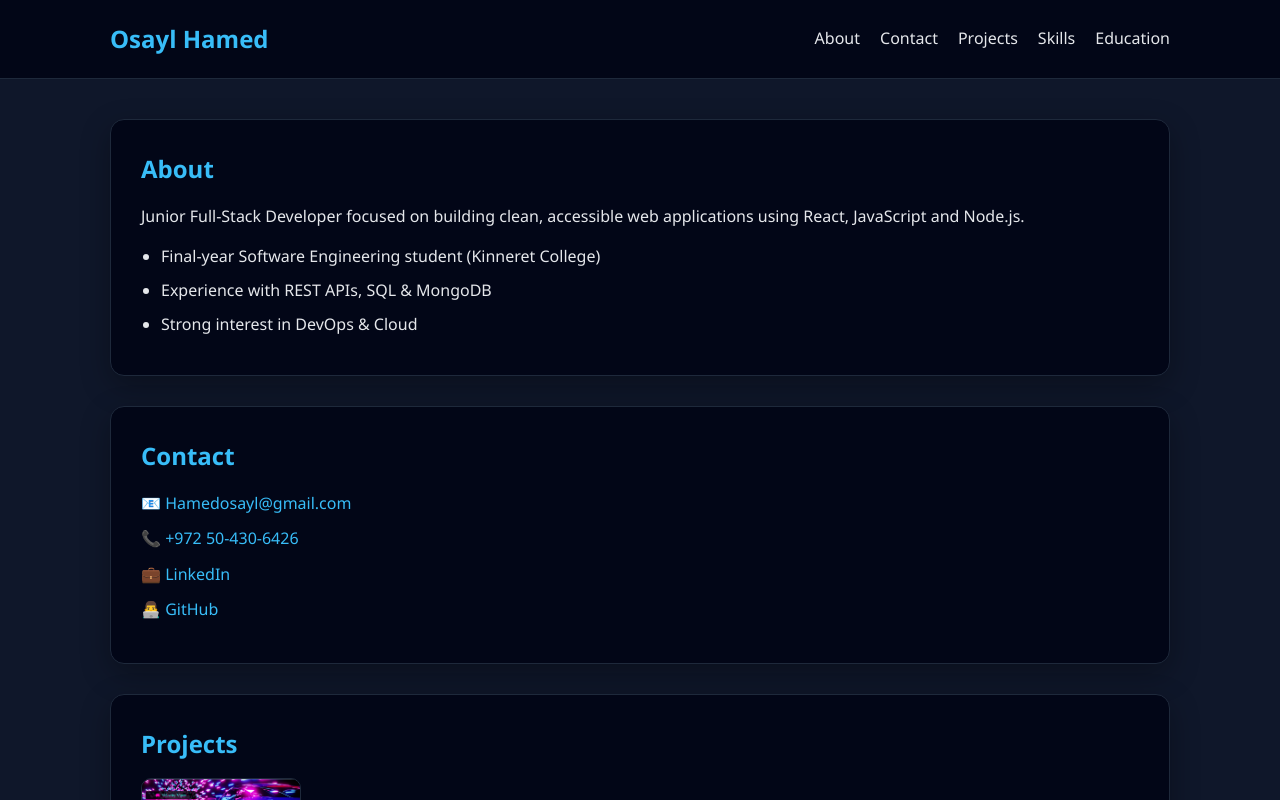
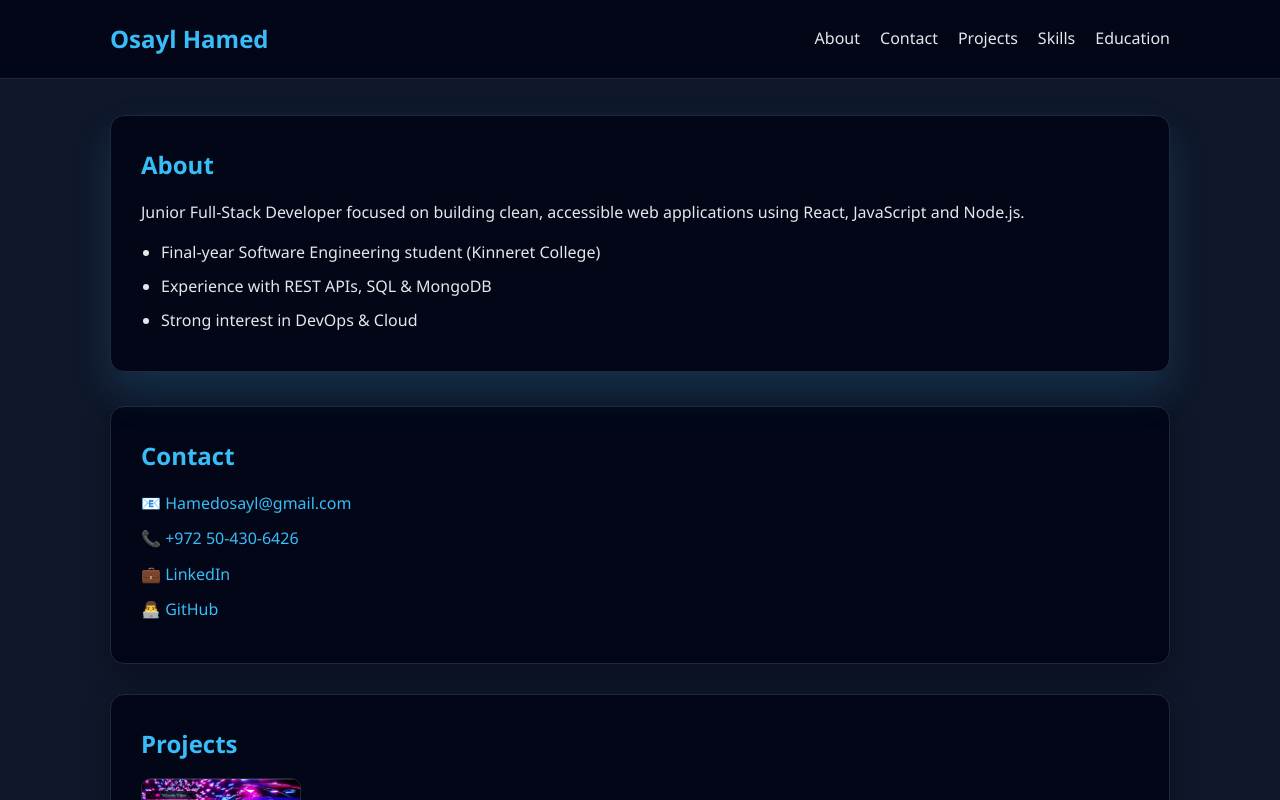
Before and after one commit to osayl12/osayl-resume, a React (Create React App) app: page / in a window 1280 px wide. In both pictures the pointer is over the element 640 px from the left and 247 px from the top of the page. Shown: the top 800 px of the page. Built offline with nearby package versions, Linux system fonts and the light colour scheme.

Commit message:
Hover Animations

```diff
--- a/src/styles.css
+++ b/src/styles.css
@@ -157,3 +157,20 @@ header {
     grid-template-columns: 1fr;
   }
 }
+/* ===== Hover Animations ===== */
+.card {
+  transition: transform 0.25s ease, box-shadow 0.25s ease;
+}
+
+.card:hover {
+  transform: translateY(-4px);
+  box-shadow: 0 20px 40px rgba(56, 189, 248, 0.15);
+}
+
+.project img {
+  transition: transform 0.3s ease;
+}
+
+.project img:hover {
+  transform: scale(1.04);
+}
```
